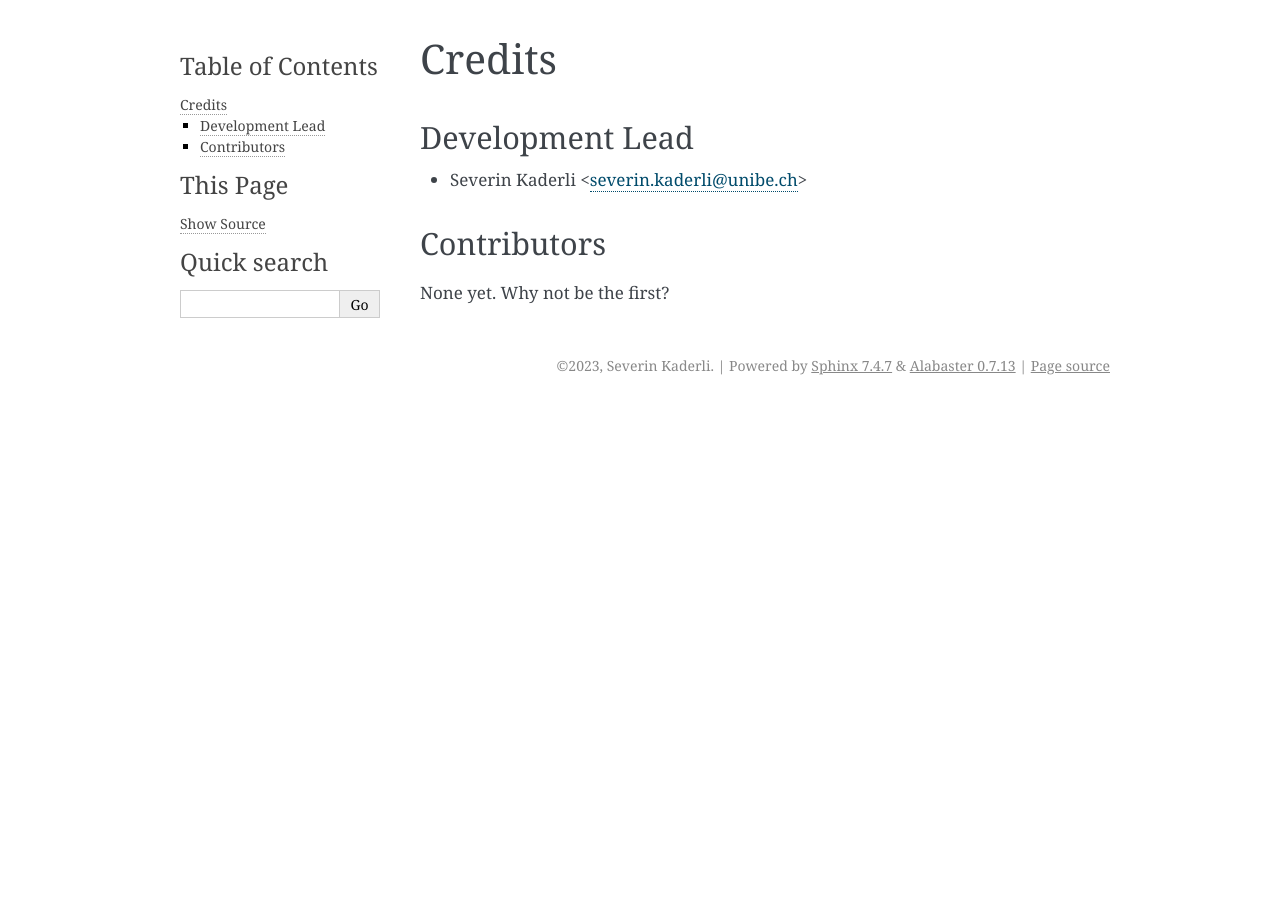
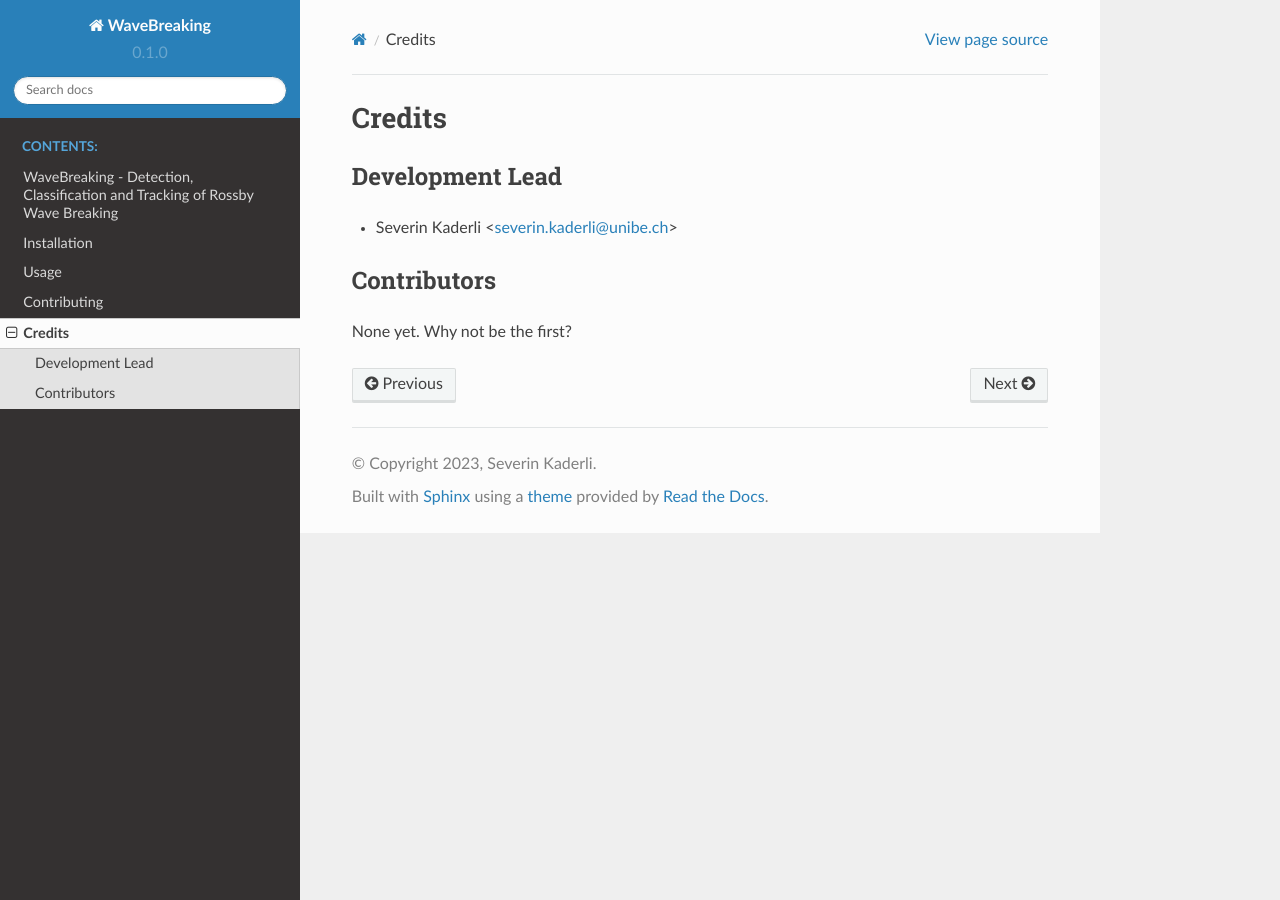
Before and after one commit to skaderli/WaveBreaking, a Sphinx documentation site: the page built from docs/authors.rst, in a window 1280 px wide. Built offline with Sphinx 7.4.7 and the Read the Docs theme 2.0.0, drawn with Linux system fonts in a browser that asks for light colours; pages that are not in the unit, such as notebooks, are missing from menus.

Commit message:
Update conf.py

```diff
--- a/docs/conf.py
+++ b/docs/conf.py
@@ -31,7 +31,7 @@ import wavebreaking
 
 # Add any Sphinx extension module names here, as strings. They can be
 # extensions coming with Sphinx (named 'sphinx.ext.*') or your custom ones.
-extensions = ['sphinx.ext.autodoc', 'sphinx.ext.viewcode']
+extensions = ['sphinx.ext.autodoc', 'sphinx.ext.viewcode', "numpydoc", "sphinx.ext.autosummary"]
 
 # Add any paths that contain templates here, relative to this directory.
 templates_path = ['_templates']
@@ -64,7 +64,7 @@ release = wavebreaking.__version__
 #
 # This is also used if you do content translation via gettext catalogs.
 # Usually you set "language" from the command line for these cases.
-language = None
+language = "en"
 
 # List of patterns, relative to source directory, that match files and
 # directories to ignore when looking for source files.
@@ -83,7 +83,7 @@ todo_include_todos = False
 # The theme to use for HTML and HTML Help pages.  See the documentation for
 # a list of builtin themes.
 #
-html_theme = 'alabaster'
+html_theme = "sphinx_rtd_theme"
 
 # Theme options are theme-specific and customize the look and feel of a
 # theme further.  For a list of options available for each theme, see the
@@ -101,6 +101,9 @@ html_static_path = ['_static']
 
 # Output file base name for HTML help builder.
 htmlhelp_basename = 'wavebreakingdoc'
+
+# autodoc options (manually added)
+autodoc_member_order = "bysource"
 
 
 # -- Options for LaTeX output ------------------------------------------
```
